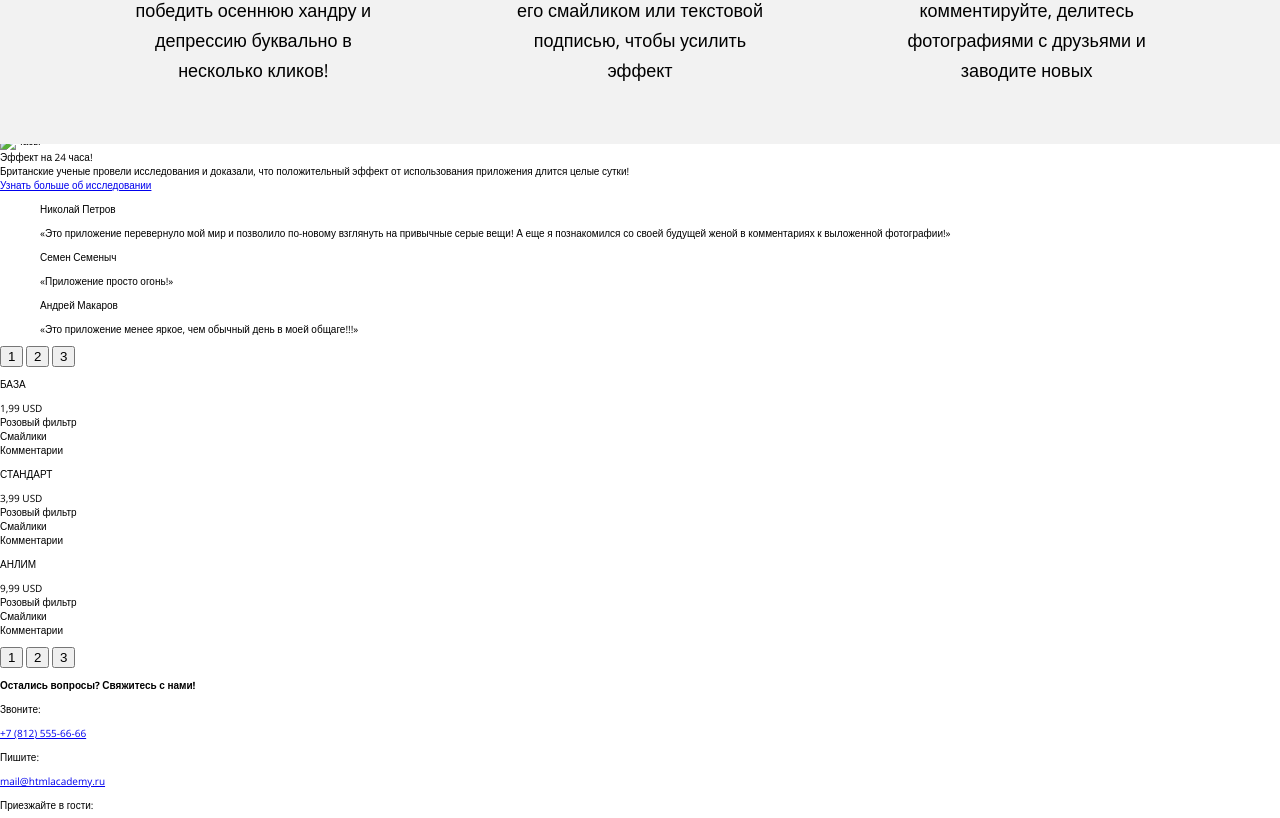
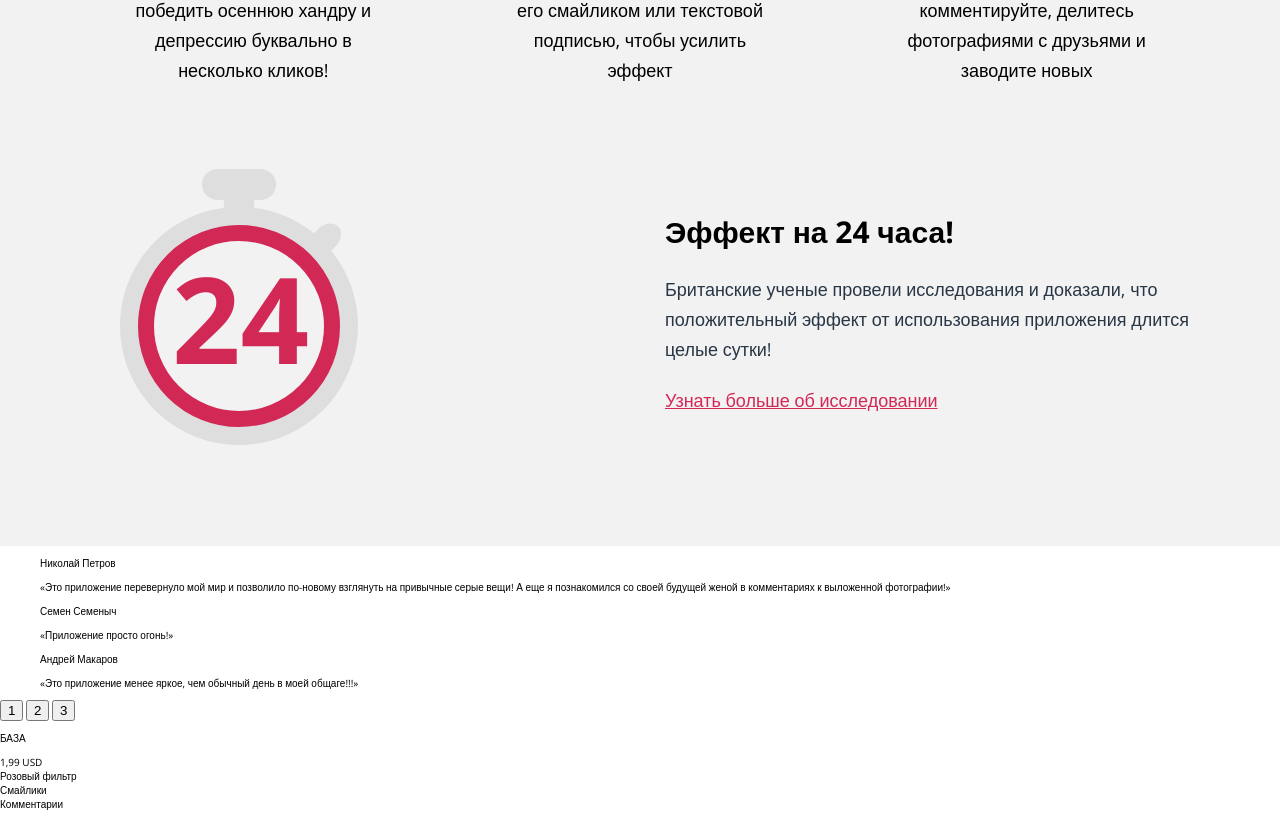
Before and after one commit to gruv19/html-academy-pink, a website: page app/index.html in a window 1280 px wide. Shown: the part 1734-2552 px from the top of the page. Drawn offline with nearby package versions, Linux system fonts and the light colour scheme; files that its build step writes are made by us from their sources.

Commit message:
ОФормлен section.research

```diff
--- a/app/index.html
+++ b/app/index.html
@@ -109,15 +109,20 @@
     </section>
 
     <section class="research">
-      <img src="" alt="Часы" class="research__img">
+      <!-- <img src="./img/timer_.svg" alt="Часы" class="research__img"> -->
+      <div class="research__wrapper">
+        <div class="research__timer">
+          24
+        </div>
         <div class="research__desc">
-        <div class="research__header">Эффект на 24 часа!</div>
+          <div class="research__header">Эффект<br> на 24 часа!</div>
           <div class="research__text">
             Британские ученые провели исследования
             и доказали, что положительный эффект
             от использования приложения длится целые сутки!
           </div>
           <a href="#" class="research__more">Узнать больше об исследовании</a>
+        </div>
       </div>
     </section>
 
--- a/app/scss/blocks/_research.scss
+++ b/app/scss/blocks/_research.scss
@@ -2,4 +2,92 @@
   @media (max-width: $mobile) {
     display: none;
   }
+  @media (min-width: $desktop) {
+    background-color: $gray;
+    padding-bottom: 67px;
+  }
 }
+
+.research__wrapper {
+  max-width: 900px;
+  padding: 0 20px;
+  margin: 0 auto;
+  display: flex;
+  justify-content: space-between;
+  @media (min-width: $desktop) {
+    max-width: 1280px;
+    padding: 0 90px;
+  }
+}
+
+.research__timer {
+  font-size: 9.6rem;
+  color: $pink;
+  @include font(700);
+  width: 238px;
+  height: 296px;
+  background-image: url(../img/timer_.svg);
+  background-repeat: no-repeat;
+  background-position: center;
+  padding-top: 102px;
+  padding-left: 64px;
+  @media (min-width: $desktop) {
+    width: 298px;
+    height: 345px;
+    font-size: 12rem;
+    padding-top: 102px;
+    padding-left: 82px;
+  }
+}
+
+.research__desc {
+  width: 305px;
+  margin-top: 50px;
+  @media (min-width: $desktop) {
+    margin-top: 80px;
+    width: 525px;
+  }
+}
+
+.research__header {
+  @include font(700);
+  font-size: 3rem;
+  line-height: 3.6rem;
+  color: #000;
+  margin-bottom: 19px;
+  @media (min-width: $desktop) {
+    background-color: $gray;
+    margin-bottom: 24px;
+    br {
+      display: none;
+    }
+  }
+}
+
+.research__text {
+  @include font(400);
+  font-size: 1.4rem;
+  line-height: 2.4rem;
+  color: $darkBlue;
+  margin-bottom: 19px;
+  @media (min-width: $desktop) {
+    font-size: 1.8rem;
+    line-height: 3rem;
+    margin-bottom: 24px;
+  }
+}
+
+.research__more {
+  @include font(400);
+  font-size: 1.4rem;
+  color: $pink;
+  @media (min-width: $desktop) {
+    font-size: 1.8rem;
+  }
+  &:hover {
+    color: $darkBlue;
+  }
+  &:active {
+    color: rgba($darkBlue, .3)
+  }
+}
```
Also changed, not shown: app/img/timer.svg (added), app/img/timer_.svg (added). Lines whose indentation alone changed are shown as unchanged.
